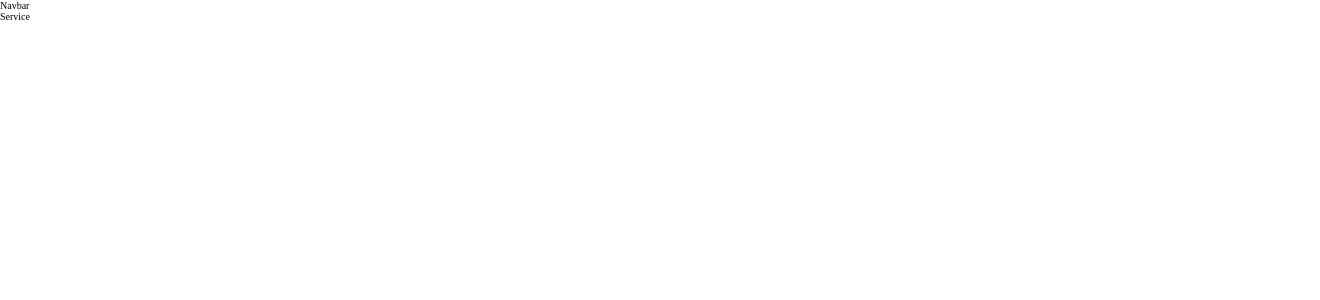
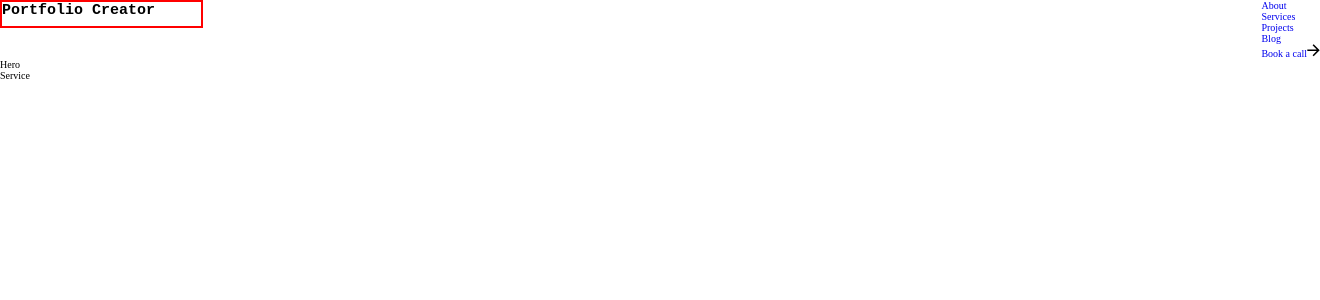
Before and after one commit to savbatovasadbek/newFigma, a React (Vite) app: page / in a window 1280 px wide. Shown: the top 300 px of the page, 1320 px wide, since content can reach past the window. Built offline with nearby package versions, Linux system fonts and the light colour scheme.

Commit message:
Navbar added

```diff
--- a/src/App.css
+++ b/src/App.css
@@ -14,7 +14,6 @@ html {
 body {
   background-color: #fff;
 }
-
 .container {
   width: 1320px;
   margin: 0 auto;
--- a/src/App.jsx
+++ b/src/App.jsx
@@ -1,4 +1,5 @@
 import "./App.css";
+import Hero from "./components/Hero/Hero";
 import Navbar from "./components/Navbar/Navbar";
 import Service from "./components/Service/Service";
 
@@ -6,6 +7,7 @@ function App() {
   return (
     <>
       <Navbar />
+       <Hero/>
       <Service />
     </>
   );
--- /dev/null
+++ b/src/components/Hero/Hero.jsx
@@ -0,0 +1,9 @@
+import React from 'react'
+import styles from "./Hero.module.css"
+const Hero = () => {
+  return (
+    <div>Hero</div>
+  )
+}
+
+export default Hero
--- a/src/components/Navbar/Navbar.jsx
+++ b/src/components/Navbar/Navbar.jsx
@@ -1,5 +1,32 @@
+import styles from "./Navbar.module.css"
 const Navbar = () => {
-  return <div>Navbar</div>;
+  return (
+    <nav className="container">
+      <div className={styles.nav_left_child}>
+         <h2>Portfolio Creator</h2>
+      </div>
+      <div className={styles.nav_right_child}>
+           <ul>
+            <li><a href="#">About</a></li>
+            <li><a href="#">Services</a></li>
+            <li><a href="#">Projects</a></li>
+            <li><a href="#">Blog</a></li>
+            <li><a href="#">Book a call
+            <svg xmlns="http://www.w3.org/2000/svg" width="13" height="13" viewBox="0 0 13 13" fill="none">
+            <g clip-path="url(#clip0_1_452)">
+              <path d="M9.72837 5.50978L5.57767 1.35907L6.67183 0.2649L12.6905 6.28359L6.67183 12.3023L5.57767 11.2081L9.72837 7.0574H0.30957V5.50978H9.72837Z" fill="black"/>
+            </g>
+            <defs>
+            <clipPath id="clip0_1_452">
+         <rect width="13" height="13" fill="white"/>
+          </clipPath>
+           </defs>
+             </svg></a>
+             </li>
+           </ul>
+      </div>
+    </nav>
+  )
 };
 
 export default Navbar;
--- /dev/null
+++ b/src/components/Navbar/Navbar.module.css
@@ -0,0 +1,20 @@
+nav{
+    display: flex;
+    justify-content: space-between;
+
+}
+ul {
+    list-style: none;
+  }
+
+a {
+    text-decoration: none;
+    display: inline-block;
+  }
+.nav_left_child{
+    border: 2px solid red;
+    width: 20.3rem;
+    height: 2.8rem ;
+    font-family: 'Courier New', Courier, monospace;
+    font-weight: 600;
+}
--- a/src/components/Navbar/index.js
+++ /dev/null
@@ -1 +0,0 @@
-export * from "./Navbar";
```
Also changed, not shown: src/components/Hero/Hero.module.css (added).
